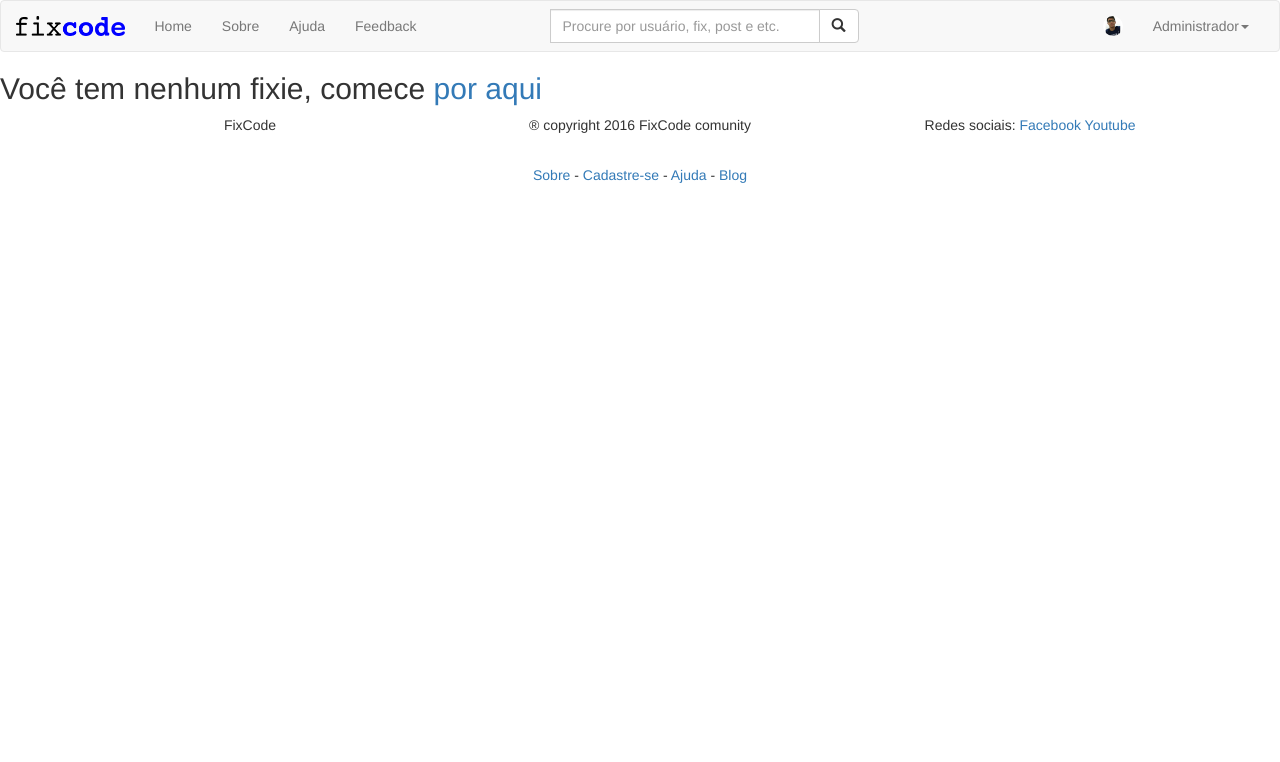
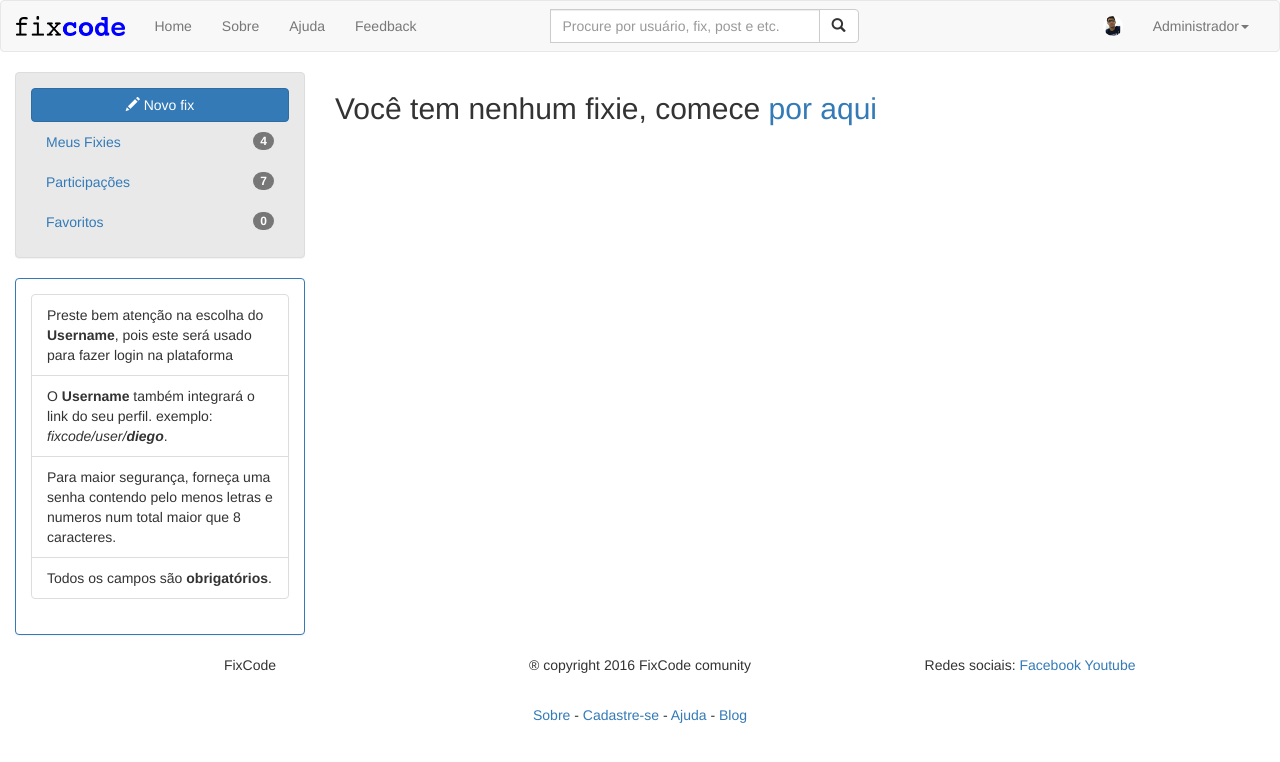
Before and after one commit to tonifc007/FixCodeProject, a Django app: template core/templates/core/myfixies.html in a window 1280 px wide. Shown: the top 762 px of the page. Run offline with Django 3.2, Linux system fonts and the light colour scheme; the template is opened without the code that fills it: values that come from a table or form of the project are taken from there, others are empty; a user stored in the database is signed in; data comes from the database, SQL or seed files in the repository; both versions use the stored data as it was after the commit; some libraries are stand-ins or nearby versions.

Commit message:
Continuando 'My Fixies'

```diff
--- a/core/templates/core/myfixies.html
+++ b/core/templates/core/myfixies.html
@@ -1,7 +1,7 @@
 {% extends 'core/base.html' %}
 {% load aux_tags %}
 {% load staticfiles %}
-{% block titulo %}{{ profile.user.first_name }} - Participações - FixCode{% endblock %}
+{% block titulo %}{{ profile.user.first_name }} Meus fixies - FixCode{% endblock %}
 {% block user %}{{user.first_name}}{% endblock %}
 {% block verperfil %}{% url 'core:profile' user.username %}{% endblock %}
 
@@ -24,10 +24,31 @@
 
 {% block body %}
 
-{% if delete %}
-	<p>Fix deletado</p>
-{% endif %}
-
+<div class="container-fluid">
+	<div class="row">
+		<div class="col-xs-4 col-sm-4 col-md-4 col-lg-3">
+			<div class="panel panel-default pesqindex">
+				  <div class="panel-body">
+				    <a href="{% url 'core:create_fix' %}" class="btn btn-primary btn-block"><span class="glyphicon glyphicon-pencil" aria-hidden="true"></span> Novo fix</a>
+				    <ul class="nav" role="tablist">
+					  <li role="presentation" class="ativo"><a href="{% url 'core:myfixies' %}">Meus Fixies <span class="badge pull-right sai">{{ user|quant_fix }}</span></a></li>
+					  <li role="presentation"><a href="{% url 'core:participations' user.username %}">Participações <span class="badge pull-right sai">{{ user|quant_part }}</span></a></li>
+					  <li role="presentation"><a href="{% url 'core:favorites' user.username %}">Favoritos <span class="badge pull-right sai">{{ user|quant_fav }}</span></a></li>
+					</ul>
+				  </div>
+			</div>
+			<div class="panel panel-primary">
+				  <div class="panel-body">
+				  	<ul class="list-group">
+					  <li class="list-group-item">Preste bem atenção na escolha do <b>Username</b>, pois este será usado para fazer login na plataforma</li>
+					  <li class="list-group-item">O <b>Username</b> também integrará o link do seu perfil. exemplo: <i>fixcode/user/<b>diego</b></i>.</li>
+					  <li class="list-group-item">Para maior segurança, forneça uma senha contendo pelo menos letras e numeros num total maior que 8 caracteres. </li>
+					  <li class="list-group-item">Todos os campos são <b>obrigatórios</b>. </li>
+					</ul>
+				  </div>
+			</div>
+		</div>
+		<div class="col-xs-8 col-sm-8 col-md-8 col-lg-9">
 			{% if pagina %}
 			<h2>Fixies: </h2>
 			{% for fixie in pagina %}
@@ -56,5 +77,14 @@
 		{% else %}
 			<h2>Você tem nenhum fixie, comece <a href="#"> por aqui</a></h2>
 		{% endif %}
+		</div>
+	</div>
+</div>
+
+{% if delete %}
+	<p>Fix deletado</p>
+{% endif %}
+
+
 
 {% endblock %}
```
Also changed, not shown: db.sqlite3. Lines whose indentation alone changed are shown as unchanged.
